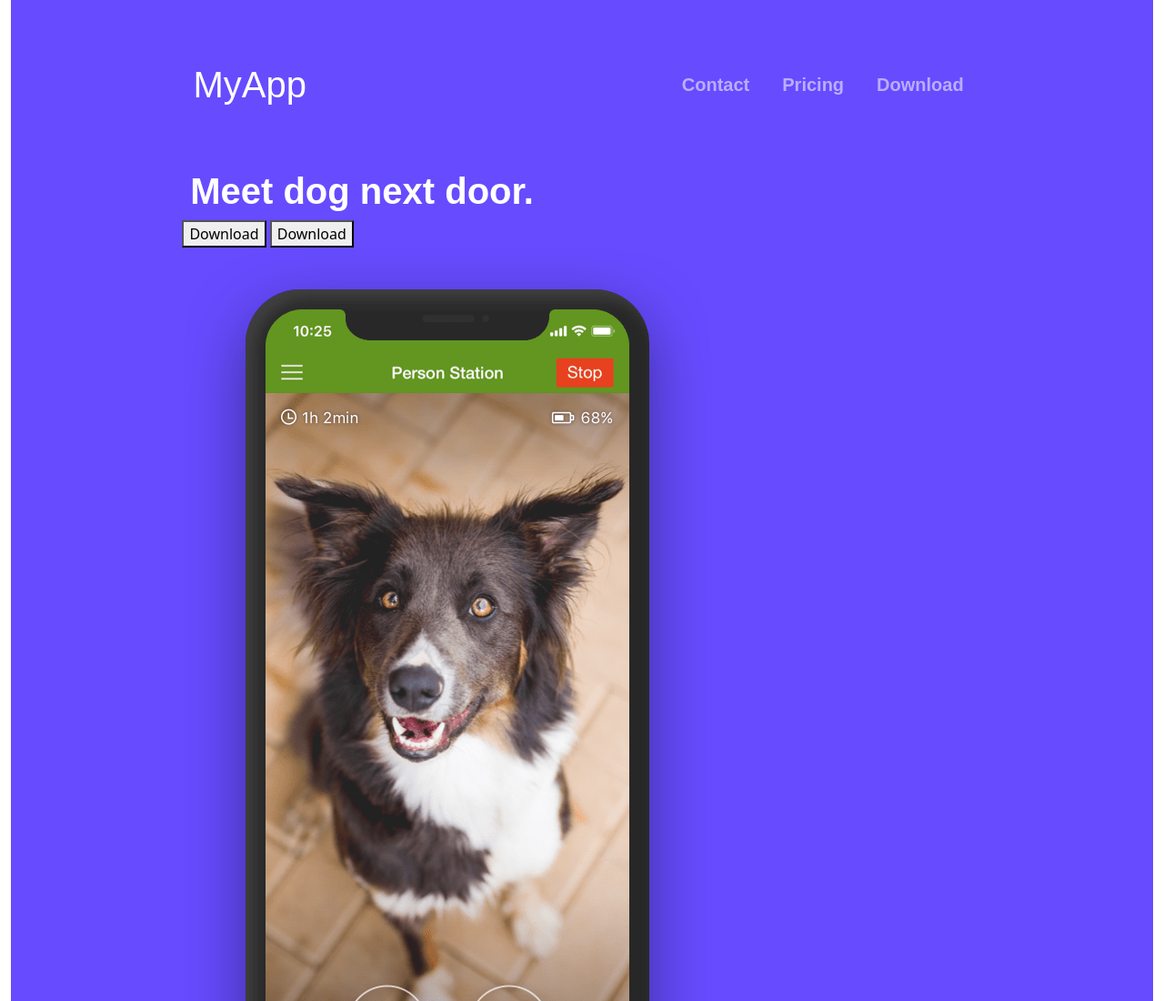
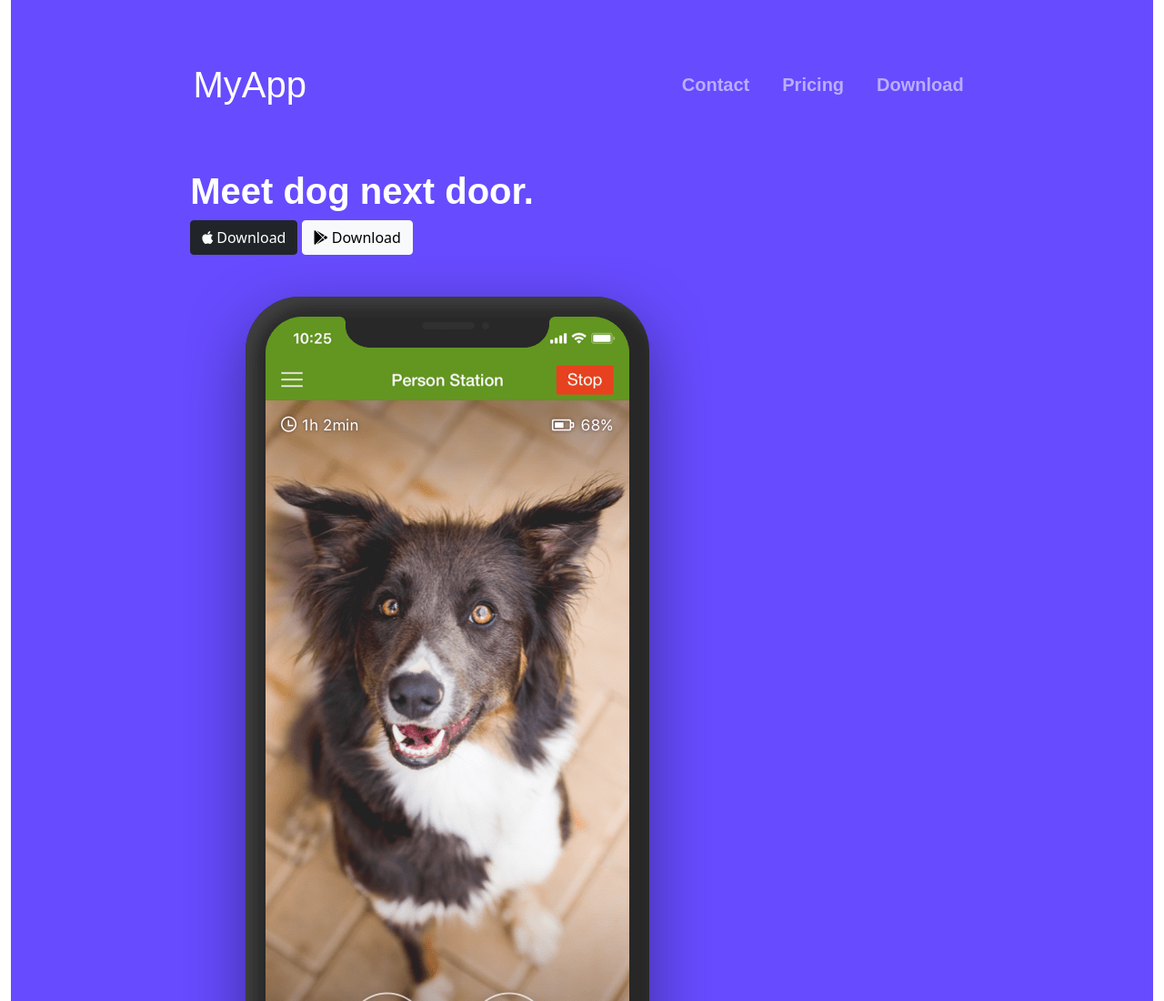
Before and after one commit to calineY/project1, a plain HTML site: page index.html in a window 1280 px wide. Shown: the top 1100 px of the page at 91% size. Drawn offline with nearby package versions, Linux system fonts and the light colour scheme.

Commit message:
Added css to buttons

```diff
--- a/css/styles.css
+++ b/css/styles.css
@@ -16,7 +16,6 @@
 	font-family: Arial, Helvetica, sans-serif;
 	font-weight: bolder;
 	font-size: 40px;
-	padding-left: 1%;
 	margin-top: 50px;
 }
 
@@ -26,3 +25,7 @@
 	margin-left: 20px;
 	font-family: Arial, Helvetica, sans-serif;
 }
+
+#titlediv1 {
+	padding-left: 1%;
+}
--- a/index.html
+++ b/index.html
@@ -2,6 +2,7 @@
 <html>
 
 <head>
+  <script src="https://kit.fontawesome.com/f4c414e628.js" crossorigin="anonymous"></script>
   <meta charset="utf-8">
   <meta name="viewport" content="width=device-width, initial-scale=1">
   <title>Dog Dating Website</title>
@@ -33,10 +34,10 @@
 
     <!-- Title -->
 
-    <div>
+    <div id="titlediv1">
       <h1 id="mytitle">Meet dog next door.</h1>
-      <button type="button">Download</button>
-      <button type="button">Download</button>
+      <button type="button" class="btn btn-dark"><i class="fab fa-apple"></i> Download</button>
+      <button type="button" class="btn btn-light"><i class="fab fa-google-play"></i> Download</button>
     </div>
     <div>
       <img src="images/app.png">
@@ -138,7 +139,7 @@
 
   </footer>
 
-  <script src="https://cdn.jsdelivr.net/npm/bootstrap@5.1.3/dist/js/bootstrap.min.js" integrity="sha384-QJHtvGhmr9XOIpI6YVutG+2QOK9T+ZnN4kzFN1RtK3zEFEIsxhlmWl5/YESvpZ13" crossorigin="anonymous"></script>
+  <!--<script src="https://cdn.jsdelivr.net/npm/bootstrap@5.1.3/dist/js/bootstrap.min.js" integrity="sha384-QJHtvGhmr9XOIpI6YVutG+2QOK9T+ZnN4kzFN1RtK3zEFEIsxhlmWl5/YESvpZ13" crossorigin="anonymous"></script>-->
   <script src="https://cdn.jsdelivr.net/npm/bootstrap@5.1.3/dist/js/bootstrap.bundle.min.js" integrity="sha384-ka7Sk0Gln4gmtz2MlQnikT1wXgYsOg+OMhuP+IlRH9sENBO0LRn5q+8nbTov4+1p" crossorigin="anonymous"></script>
 </body>
 
```
